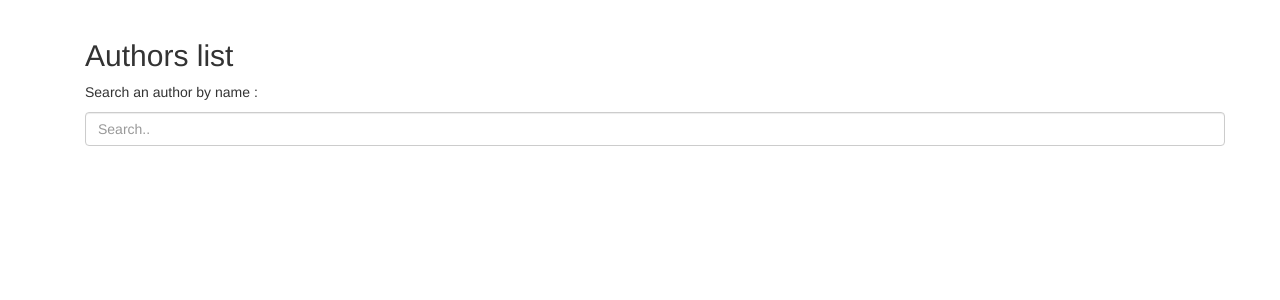
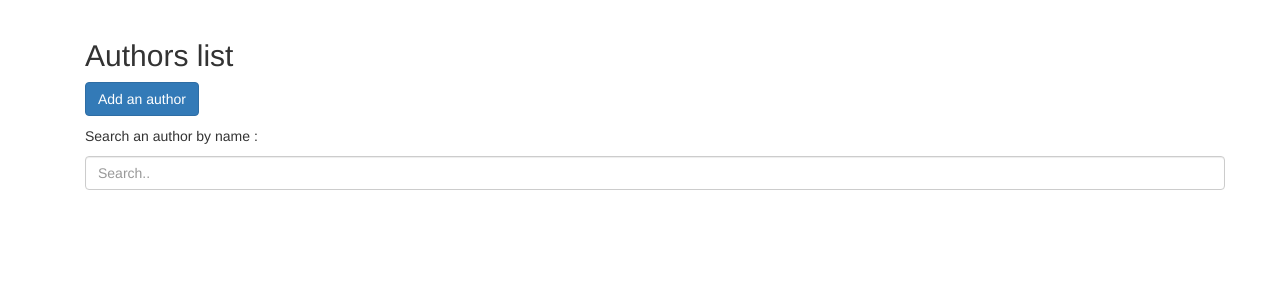
Before and after one commit to Ladislus/dut2_webserver_projet-flask, a Flask app: page /authors/ in a window 1280 px wide. Shown: the part 51-351 px from the top of the page. Run offline with Flask 2, Linux system fonts and the light colour scheme; data that the repository does not hold is empty; some libraries are stand-ins or nearby versions.

Commit message:
Navigation vers ajout auteur ajouté

```diff
--- a/tuto/templates/authors.html
+++ b/tuto/templates/authors.html
@@ -4,6 +4,7 @@
 <script src="https://maxcdn.bootstrapcdn.com/bootstrap/3.3.7/js/bootstrap.min.js"></script>
 <div class="container">
   <h2>Authors list</h2>
+  <p><a href="{{ url_for('add_author') }}" class="btn btn-primary" role="button">Add an author</a></p>
   <p>Search an author by name :</p>
   <input class="form-control" id="myInput" type="text" placeholder="Search..">
   <br>
--- a/tuto/views.py
+++ b/tuto/views.py
@@ -171,14 +171,19 @@ def add_author():
 
 @app.route("/added/author", methods=("POST",))
 def added_author():
-	f = AuthorForm()
-	if f.validate_on_submit():
-		adddb(Author(name=f.name.data, id=f.id.data))
-		db.session.commit()
-		return redirect(url_for('author', index=f.id.data))
-	a = get_author(int(f.id.data))
-
-	return render_template("add-author.html", author=a, form=f)
+    f = AuthorForm()
+    if f.validate_on_submit():
+        u = Author(name=f.name.data, id=f.id.data)
+        db.session.add(u)
+        try:
+            db.session.commit()
+        except IntegrityError:
+            db.session.rollback()
+            a = get_author(int(f.id.data))
+            return render_template("add-author.html", author=a, form=f)
+        return redirect(url_for('author', index=f.id.data))
+    a = get_author(int(f.id.data))
+    return render_template("add-author.html", author=a, form=f)
 
 class BookForm(FlaskForm):
     id  = HiddenField('id')
```
